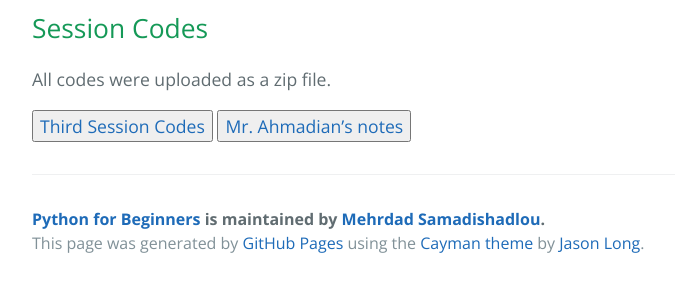
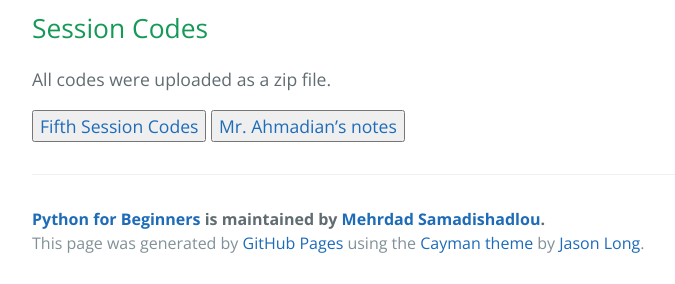
Before and after one commit to MehrdadSamadishadlou/Python_for_Beginners, a Jekyll site: the page built from materials.md, in a window 1280 px wide and 900 px high, scrolled down 2680 px. Shown: the part 613-897 px from the top of the window, without its empty margins (192-867 px from the left). Built offline with Jekyll 4.4.1, drawn with Linux system fonts in a browser that asks for light colours.

Commit message:
Update materials.md

```diff
--- a/materials.md
+++ b/materials.md
@@ -117,4 +117,4 @@ All codes and other related materials were uploaded as a zip file.
 
 All codes were uploaded as a zip file.
 
-<a href="https://drive.google.com/file/d/13SmeEwNbadLpAQczNpXRSYRiaC-EAQAt/view?usp=sharing" target="_blank"><button>Third Session Codes</button></a> <a href="https://drive.google.com/file/d/1p1IQmkMpvH7VeDPqvaD4_S4s-0x-6MbF/view?usp=sharing" target="_blank"><button>Mr. Ahmadian's notes</button></a>
+<a href="https://drive.google.com/file/d/13SmeEwNbadLpAQczNpXRSYRiaC-EAQAt/view?usp=sharing" target="_blank"><button>Fifth Session Codes</button></a> <a href="https://drive.google.com/file/d/1p1IQmkMpvH7VeDPqvaD4_S4s-0x-6MbF/view?usp=sharing" target="_blank"><button>Mr. Ahmadian's notes</button></a>
```
